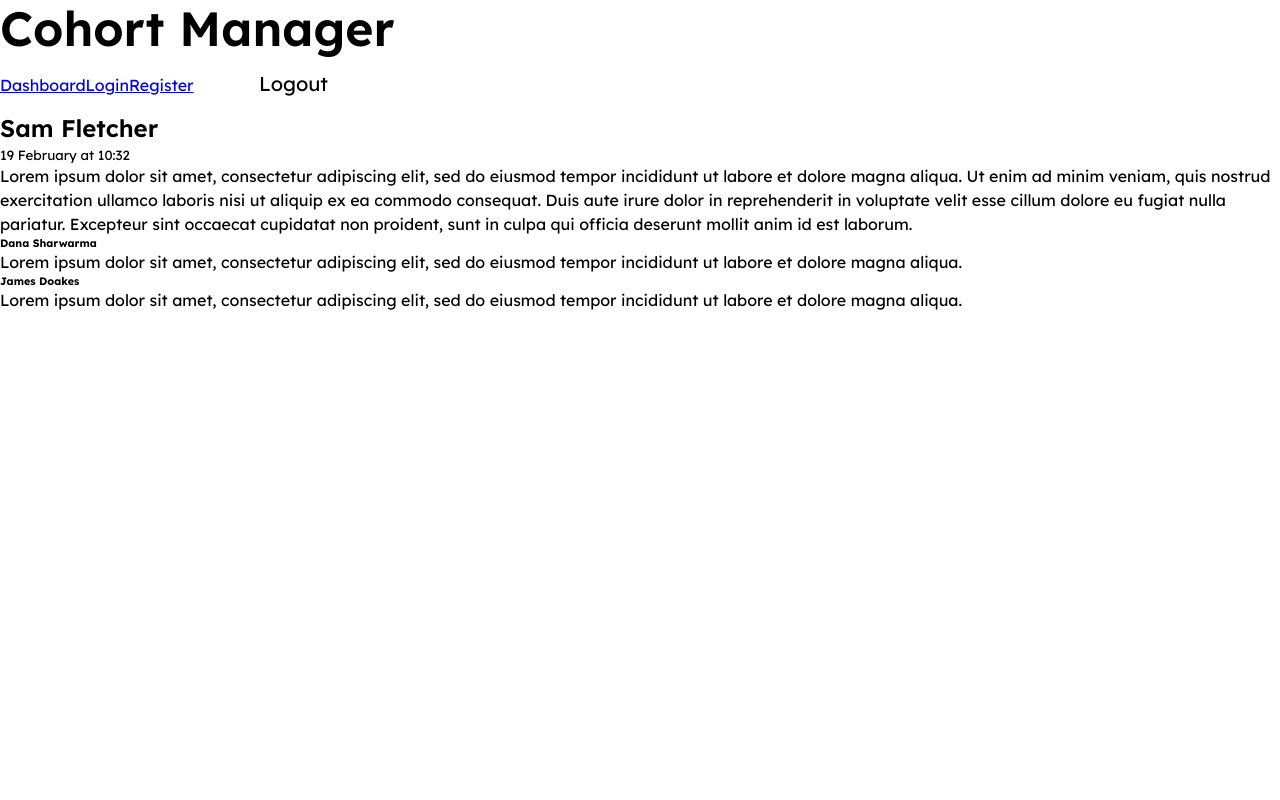
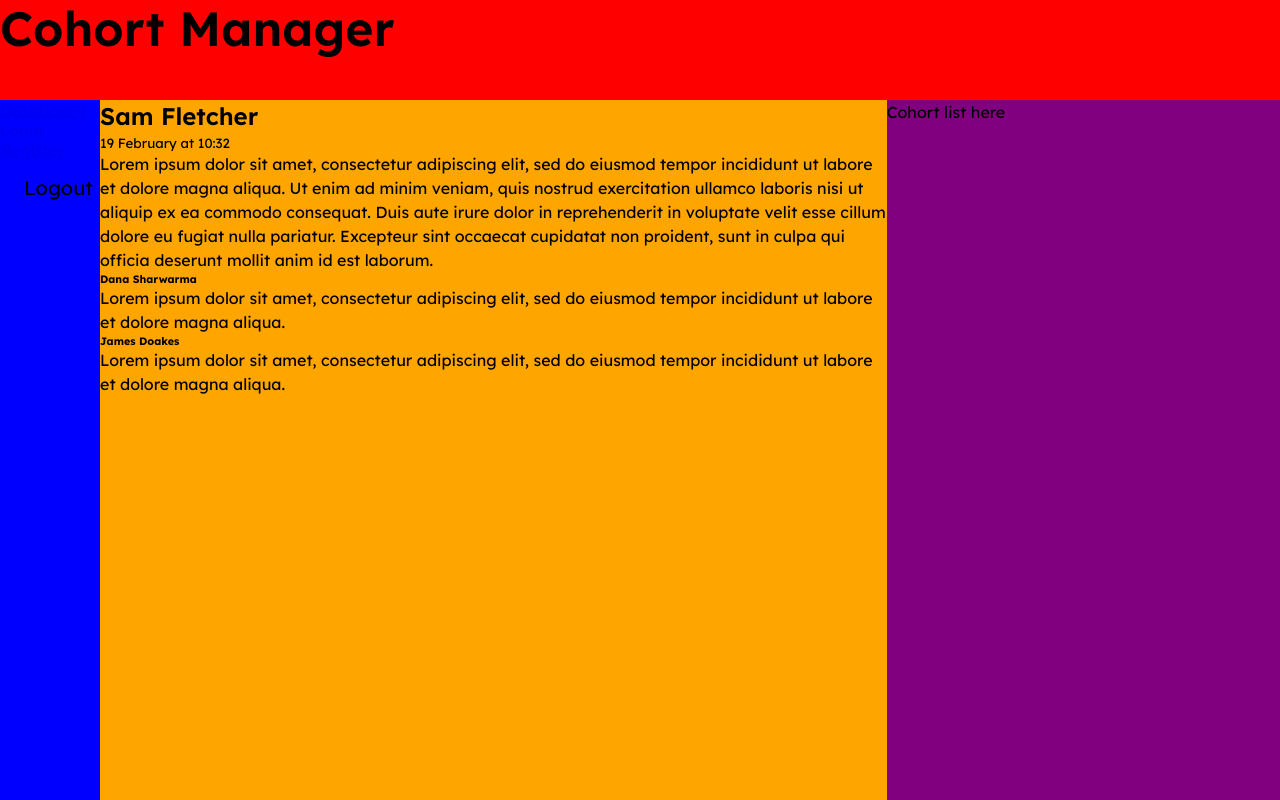
Before and after one commit to zainabch123/team-dev-client-c13, a React (Create React App) app: page /login in a window 1280 px wide. Both pictures are taken after a click on the button "Log in". Built offline with nearby package versions, Linux system fonts and the light colour scheme.

Commit message:
add grid layout to protected routes

```diff
--- a/src/App.css
+++ b/src/App.css
@@ -1,38 +1,6 @@
-/* .App {
-  text-align: center;
+.container {
+    display: grid;
+    grid-template-columns: 100px 2fr 1fr;
+    grid-template-rows: 100px auto;
+    height: 100vh;
 }
-
-.App-logo {
-  height: 40vmin;
-  pointer-events: none;
-}
-
-@media (prefers-reduced-motion: no-preference) {
-  .App-logo {
-    animation: App-logo-spin infinite 20s linear;
-  }
-}
-
-.App-header {
-  background-color: #282c34;
-  min-height: 100vh;
-  display: flex;
-  flex-direction: column;
-  align-items: center;
-  justify-content: center;
-  font-size: calc(10px + 2vmin);
-  color: white;
-}
-
-.App-link {
-  color: #61dafb;
-}
-
-@keyframes App-logo-spin {
-  from {
-    transform: rotate(0deg);
-  }
-  to {
-    transform: rotate(360deg);
-  }
-} */
--- a/src/App.js
+++ b/src/App.js
@@ -5,16 +5,11 @@ import Login from "./pages/login";
 import Register from "./pages/register";
 import Loading from "./pages/loading";
 import { AuthProvider, ProtectedRoute } from "./context/auth";
-import Header from "./components/header";
-import Navigation from "./components/navigation";
 
 const App = () => {
 	return (
-		<div className="App">
+		<>
 			<AuthProvider>
-				<Header />
-				<Navigation />
-
 				<Routes>
 					<Route path="login" element={<Login />} />
 					<Route path="register" element={<Register />} />
@@ -30,7 +25,7 @@ const App = () => {
 					/>
 				</Routes>
 			</AuthProvider>
-		</div>
+		</>
 	);
 };
 
--- a/src/components/header/index.js
+++ b/src/components/header/index.js
@@ -1,4 +1,5 @@
 import useAuth from "../../hooks/useAuth"
+import './style.css'
 
 const Header = () => {
     const { token } = useAuth()
--- /dev/null
+++ b/src/components/header/style.css
@@ -0,0 +1,4 @@
+header {
+    grid-column: span 3;
+    background-color: red;
+}
--- a/src/components/navigation/index.js
+++ b/src/components/navigation/index.js
@@ -1,6 +1,7 @@
 import { NavLink } from "react-router-dom"
 import useAuth from "../../hooks/useAuth"
 import Button from "../button"
+import './style.css'
 
 const Navigation = () => {
     const { token, onLogout } = useAuth()
@@ -11,9 +12,11 @@ const Navigation = () => {
 
     return (
         <nav>
-            <NavLink to='/'>Dashboard</NavLink>
-            <NavLink to='/login'>Login</NavLink>
-            <NavLink to='/register'>Register</NavLink>
+            <ul>
+                <li><NavLink to='/'>Dashboard</NavLink></li>
+                <li><NavLink to='/login'>Login</NavLink></li>
+                <li><NavLink to='/register'>Register</NavLink></li>
+            </ul>
 
             {token && <Button text='Logout' onClick={onLogout} />}
         </nav>
--- /dev/null
+++ b/src/components/navigation/style.css
@@ -0,0 +1,3 @@
+nav {
+    background-color: blue;
+}
--- /dev/null
+++ b/src/components/posts/index.js
@@ -0,0 +1,27 @@
+import { useEffect, useState } from "react";
+import Post from "../post";
+import { getPosts } from "../../service/apiClient";
+
+const Posts = () => {
+    const [posts, setPosts] = useState([])
+
+    useEffect(() => {
+        getPosts().then(setPosts)
+    }, [])
+
+    return (
+        <>
+            {posts.map(post => {
+                    return <Post
+                        key={post.id}
+                        name={`${post.author.firstName} ${post.author.lastName}`}
+                        date={post.createdAt}
+                        content={post.content}
+                        comments={post.comments}
+                    />
+            })}
+        </>
+    )
+}
+
+export default Posts
--- a/src/context/auth.js
+++ b/src/context/auth.js
@@ -1,5 +1,7 @@
 import { createContext, useState } from "react"
 import { useNavigate, useLocation, Navigate } from "react-router-dom"
+import Header from "../components/header"
+import Navigation from "../components/navigation"
 import useAuth from "../hooks/useAuth"
 import { login } from "../service/apiClient"
 
@@ -42,7 +44,13 @@ const ProtectedRoute = ({ children }) => {
         return <Navigate to={'/login'} replace state={{ from: location }} />
     }
 
-    return children
+    return (
+        <div className="container">
+            <Header/>
+            <Navigation/>
+            {children}
+        </div>
+    )
 }
 
 export {
--- a/src/pages/dashboard/index.js
+++ b/src/pages/dashboard/index.js
@@ -1,25 +1,16 @@
-import { useEffect, useState } from "react";
-import Post from "../../components/post";
-import { getPosts } from "../../service/apiClient";
+import Posts from "../../components/posts";
+import './style.css'
 
 const Dashboard = () => {
-    const [posts, setPosts] = useState([])
-
-    useEffect(() => {
-        getPosts().then(setPosts)
-    }, [])
-
     return (
         <>
-            {posts.map(post => {
-                return <Post
-                    key={post.id}
-                    name={`${post.author.firstName} ${post.author.lastName}`}
-                    date={post.createdAt}
-                    content={post.content}
-                    comments={post.comments}
-                />
-            })}
+            <main>
+                <Posts />
+            </main>
+
+            <aside>
+                <p>Cohort list here</p>
+            </aside>
         </>
     );
 }
--- /dev/null
+++ b/src/pages/dashboard/style.css
@@ -0,0 +1,7 @@
+main {
+    background-color: orange;
+}
+
+aside {
+    background-color: purple;
+}
```
